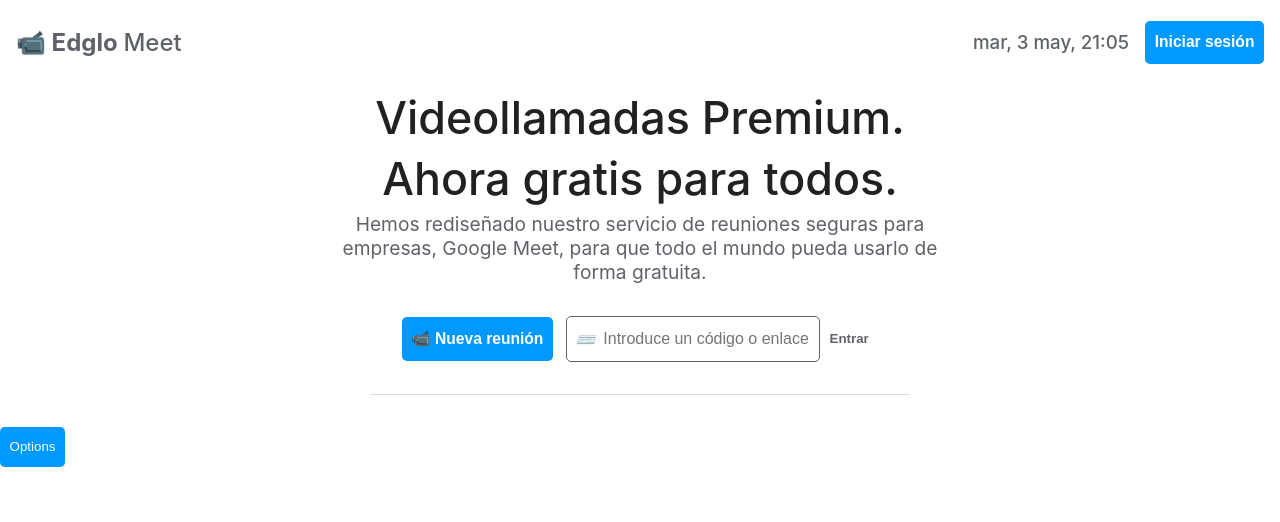
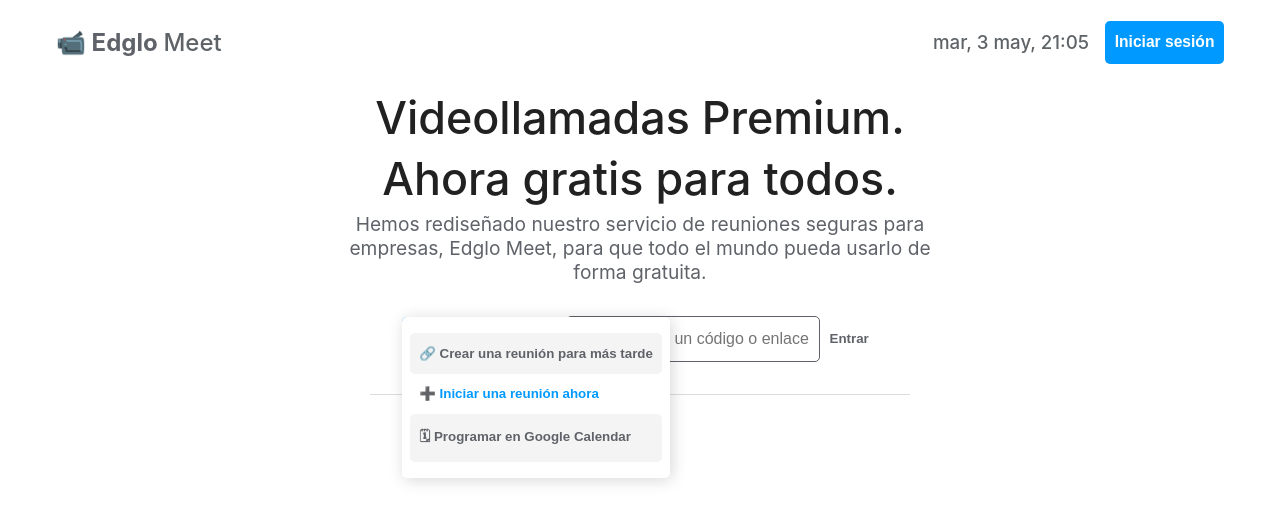
Before and after one commit to edglo98/g-meet-clone, a React (Vite) app: page / in a window 1280 px wide. Both pictures are taken after a click on the button "📹 Nueva reunión". Shown: the top 522 px of the page. Built offline with nearby package versions, Linux system fonts and the light colour scheme.

Commit message:
feature: home page finish with components

```diff
--- a/package.json
+++ b/package.json
@@ -15,7 +15,8 @@
     "react-dom": "^18.0.0",
     "react-router-dom": "^6.3.0",
     "standard": "^17.0.0",
-    "twilio-video": "^2.21.1"
+    "twilio-video": "^2.21.1",
+    "uid": "^2.0.0"
   },
   "devDependencies": {
     "@types/react": "^18.0.0",
--- a/src/components/Button/Button.jsx
+++ b/src/components/Button/Button.jsx
@@ -7,7 +7,14 @@
   }
 
   return (
-    <button className={`${styles.button} ${styleType[props.type || 'contained']}`} disabled={props.disabled}>
+    <button
+      className={`
+        ${styles.button}
+        ${styleType[props.type || 'contained']}
+        ${props.buttonClassName}
+      `}
+      disabled={props.disabled}
+    >
       {props.title}
     </button>
   )
--- a/src/components/Dropdown/Dropdown.jsx
+++ b/src/components/Dropdown/Dropdown.jsx
@@ -1,165 +1,53 @@
 import { Menu, Transition } from '@headlessui/react'
 import { Fragment } from 'react'
 import { Button } from '../Button/Button'
+import styles from './Dropdown.module.css'
 
-export default function Example () {
+export function Dropdown ({ children }) {
   return (
-    <div className=''>
-      <Menu as='div' className=''>
+    <Menu as='div' className={styles.dropdownContainer}>
       <div>
-          <Menu.Button style={{ padding: 0, margin: 0, border: 'none' }}>
-            <Button title='Options' />
+        <Menu.Button as='div' style={{ padding: 0, margin: 0, border: 'none', borderRadius: 5 }}>
+          <Button
+            title={
+              <h3 style={{ margin: 0 }}>
+                📹 Nueva reunión
+              </h3>
+            }
+          />
         </Menu.Button>
       </div>
       <Transition
         as={Fragment}
-          enter='transition ease-out duration-100'
-          enterFrom='transform opacity-0 scale-95'
-          enterTo='transform opacity-100 scale-100'
-          leave='transition ease-in duration-75'
-          leaveFrom='transform opacity-100 scale-100'
-          leaveTo='transform opacity-0 scale-95'
+        enter={styles.enter}
+        enterFrom={styles.enterFrom}
+        enterTo={styles.enterTo}
+        leave={styles.leave}
+        leaveFrom={styles.leaveFrom}
+        leaveTo={styles.leaveTo}
       >
-          <Menu.Items className=''>
-            <div className=''>
-              <Menu.Item>
-                {({ active }) => (
-                  <button
-                    className={`${active ? 'bg-violet-500' : 'text-gray-900'} group`}
-                  >
-                    {active
-                      ? (
-                        <EditActiveIcon
-                          style={{ height: '1.5rem', width: '1.5rem' }}
-                          className='mr-2 h-5 w-5'
-                          aria-hidden='true'
-                        />
-                        )
-                      : (
-                        <EditInactiveIcon
-                          className='mr-2 h-5 w-5'
-                          style={{ height: '1.5rem', width: '1.5rem' }}
-                          aria-hidden='true'
-                        />
-                        )}
-                    Edit
-                  </button>
-                )}
-              </Menu.Item>
-              <Menu.Item>
-                {({ active }) => (
-                  <button
-                    className={`${
-                      active ? 'bg-violet-500 text-white' : 'text-gray-900'
-                    } group flex w-full items-center rounded-md px-2 py-2 text-sm`}
-                  >
-                    {active
-                      ? (
-                        <DuplicateActiveIcon
-                          className='mr-2 h-5 w-5'
-                          style={{ height: '1.5rem', width: '1.5rem' }}
-                          aria-hidden='true'
-                        />
-                        )
-                      : (
-                        <DuplicateInactiveIcon
-                          className='mr-2 h-5 w-5'
-                          style={{ height: '1.5rem', width: '1.5rem' }}
-                          aria-hidden='true'
-                        />
-                        )}
-                    Duplicate
-                  </button>
-                )}
-              </Menu.Item>
-            </div>
+        <Menu.Items className={styles.menuItemsContainer}>
+          {children}
         </Menu.Items>
       </Transition>
     </Menu>
-    </div>
   )
 }
 
-function EditInactiveIcon (props) {
+export function DropdownItem ({ onClick, title, disabled }) {
   return (
-    <svg
-      {...props}
-      viewBox='0 0 20 20'
-      fill='none'
-      xmlns='http://www.w3.org/2000/svg'
-    >
-      <path
-        d='M4 13V16H7L16 7L13 4L4 13Z'
-        fill='#EDE9FE'
-        stroke='#A78BFA'
-        strokeWidth='2'
+    <Menu.Item>
+      <Button
+        type='text'
+        buttonClassName={`${styles.item} ${disabled && styles.disabledItem}`}
+        onClick={onClick}
+        disabled={disabled}
+        title={
+          <h4 style={{ margin: 0 }}>
+            {title}
+          </h4>
+        }
       />
-    </svg>
+    </Menu.Item>
   )
 }
-
-function EditActiveIcon (props) {
-  return (
-    <svg
-      {...props}
-      viewBox='0 0 20 20'
-      fill='none'
-      xmlns='http://www.w3.org/2000/svg'
-    >
-      <path
-        d='M4 13V16H7L16 7L13 4L4 13Z'
-        fill='#8B5CF6'
-        stroke='#C4B5FD'
-        strokeWidth='2'
-      />
-    </svg>
-  )
-}
-
-function DuplicateInactiveIcon (props) {
-  return (
-    <svg
-      {...props}
-      viewBox='0 0 20 20'
-      fill='none'
-      xmlns='http://www.w3.org/2000/svg'
-    >
-      <path
-        d='M4 4H12V12H4V4Z'
-        fill='#EDE9FE'
-        stroke='#A78BFA'
-        strokeWidth='2'
-      />
-      <path
-        d='M8 8H16V16H8V8Z'
-        fill='#EDE9FE'
-        stroke='#A78BFA'
-        strokeWidth='2'
-      />
-    </svg>
-  )
-}
-
-function DuplicateActiveIcon (props) {
-  return (
-    <svg
-      {...props}
-      viewBox='0 0 20 20'
-      fill='none'
-      xmlns='http://www.w3.org/2000/svg'
-    >
-      <path
-        d='M4 4H12V12H4V4Z'
-        fill='#8B5CF6'
-        stroke='#C4B5FD'
-        strokeWidth='2'
-      />
-      <path
-        d='M8 8H16V16H8V8Z'
-        fill='#8B5CF6'
-        stroke='#C4B5FD'
-        strokeWidth='2'
-      />
-    </svg>
-  )
-}
--- /dev/null
+++ b/src/components/Dropdown/Dropdown.module.css
@@ -0,0 +1,64 @@
+.dropdownContainer {
+  position: relative;
+  display: inline-block;
+  text-align: left;
+}
+
+.menuItemsContainer {
+  position: absolute;
+  background-color: var(--white);
+  min-width: 100px;
+  border-radius: 5px;
+  box-shadow: 2px 2px 16px -0px rgba(0, 0, 0, 0.16);
+  top: 0;
+  left: 0;
+  z-index: 1;
+  padding: 1rem .5rem;
+}
+
+.item {
+  width: max-content;
+  min-width: 100%;
+  text-align: left;
+}
+
+.item:hover {
+  background-color: #e9e9e9;
+}
+
+.disabledItem {
+  background-color: #f5f4f4;
+  color: var(--dark-main);
+}
+
+.disabledItem:hover {
+  background-color: #f5f4f4;
+}
+
+.enter {
+  transition: opacity 0.1s ease-in-out, transform 0.1s ease-in-out;
+}
+
+.enterFrom {
+  transform: scale(.95);
+  opacity: 0;
+}
+
+.enterTo {
+  transform: scale(1);
+  opacity: 1;
+}
+
+.leave {
+  transition: opacity 0.1s ease-in-out, transform 0.1s ease-in-out;
+}
+
+.leaveFrom {
+  transform: scale(1);
+  opacity: 1;
+}
+
+.leaveTo {
+  transform: scale(.95);
+  opacity: 0;
+}
--- a/src/components/Header/Header.jsx
+++ b/src/components/Header/Header.jsx
@@ -6,7 +6,8 @@
   const date = useDateFormat()
 
   return (
-    <header className={styles.headerContainer}>
+    <div>
+      <header className={styles.header}>
         <div>
           <h2>
             📹 Edglo <span className={styles.light}>Meet</span>
@@ -21,5 +22,6 @@
           <Button title={<h3 style={{ margin: 0 }}>Iniciar sesión</h3>} />
         </div>
       </header>
+    </div>
   )
 }
--- a/src/components/Header/Header.module.css
+++ b/src/components/Header/Header.module.css
@@ -1,9 +1,15 @@
 .headerContainer {
+
+}
+
+.header {
   display: flex;
   justify-content: space-between;
   align-items: center;
   padding: 0.5rem 1rem;
   background-color: #fff;
+  max-width: 1200px;
+  margin: 0 auto;
 }
 
 .light {
--- a/src/hooks/useDateFormat.js
+++ b/src/hooks/useDateFormat.js
@@ -7,7 +7,7 @@
   useEffect(() => {
     const timeout = setTimeout(() => {
       setDate(formatDate(new Date()))
-    }, 1_000)
+    }, 1000)
     return () => {
       clearTimeout(timeout)
     }
--- a/src/pages/Home/HomePage.jsx
+++ b/src/pages/Home/HomePage.jsx
@@ -1,7 +1,7 @@
 import { useState } from 'react'
 import { Button } from '../../components/Button/Button'
 import { Divider } from '../../components/Divider/Divider'
-import Example from '../../components/Dropdown/Dropdown'
+import { Dropdown, DropdownItem } from '../../components/Dropdown/Dropdown'
 import { Header } from '../../components/Header/Header'
 import { TextInput } from '../../components/TextInput/TextInput'
 import styles from './HomePage.module.css'
@@ -20,16 +20,26 @@
         <h1 className={styles.highlightText}>Videollamadas Premium.</h1>
         <h1 className={styles.highlightText}>Ahora gratis para todos.</h1>
         <span className={styles.description}>
-          Hemos rediseñado nuestro servicio de reuniones seguras para empresas, Google Meet, para que todo el mundo pueda usarlo de forma gratuita.
+          Hemos rediseñado nuestro servicio de reuniones seguras para empresas, Edglo Meet, para que todo el mundo pueda usarlo de forma gratuita.
         </span>
         <div className={styles.meetingOptions}>
-          <Button
-            title={
-              <h3 style={{ margin: 0 }}>
-                📹 Nueva reunión
-              </h3>
-            }
-          />
+          <Dropdown>
+            <DropdownItem
+              onClick={() => {}}
+              title='🔗   Crear una reunión para más tarde'
+              disabled
+            />
+            <DropdownItem
+              onClick={() => {}}
+              title='➕   Iniciar una reunión ahora'
+              disabled={false}
+            />
+            <DropdownItem
+              onClick={() => {}}
+              title='🗓   Programar en Google Calendar'
+              disabled
+            />
+          </Dropdown>
           <div style={{ maxWidth: 350, display: 'flex' }}>
             <TextInput onChange={onChange} placeholder='Introduce un código o enlace' />
             <Button
@@ -45,7 +55,6 @@
         </div>
         <Divider />
       </section>
-      <Example />
     </div>
   )
 }
```
Also changed, not shown: 1 other file (tests, documents, lock files or other folders). Lines whose indentation alone changed are shown as unchanged.
